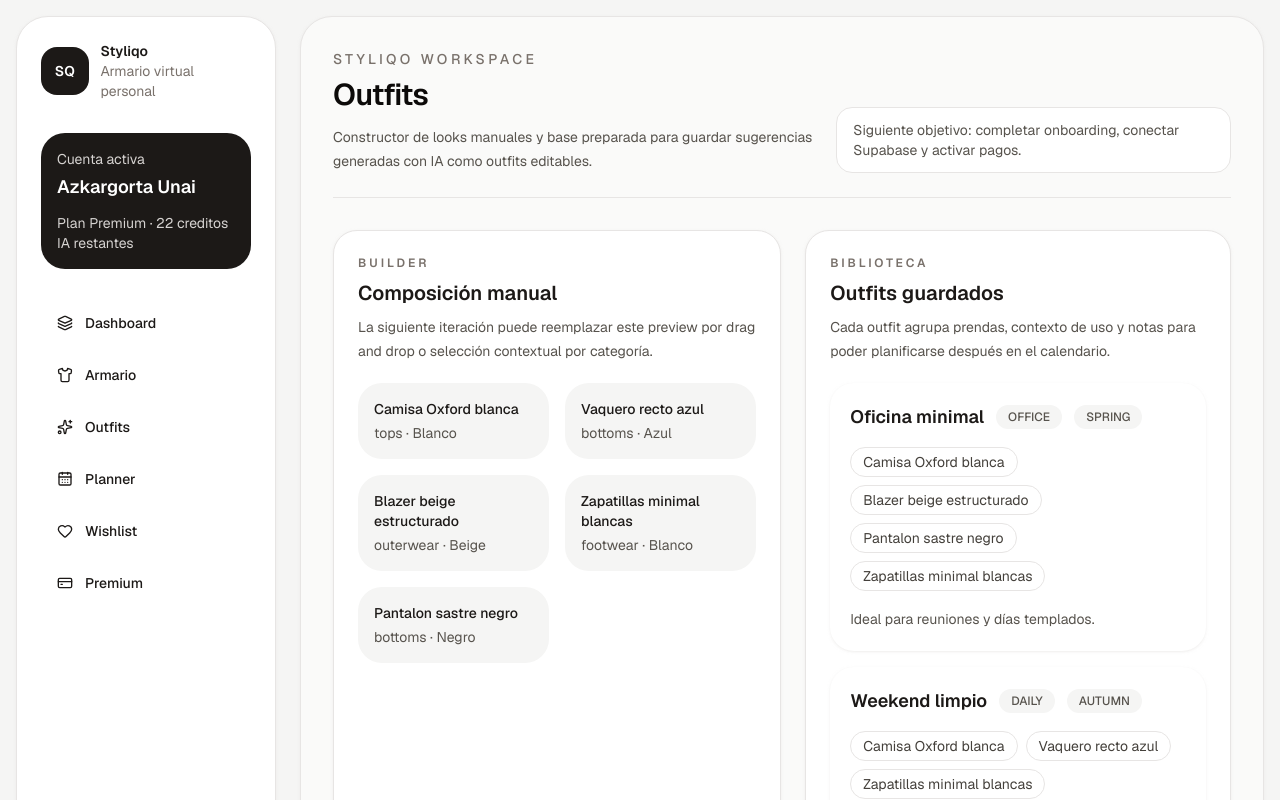
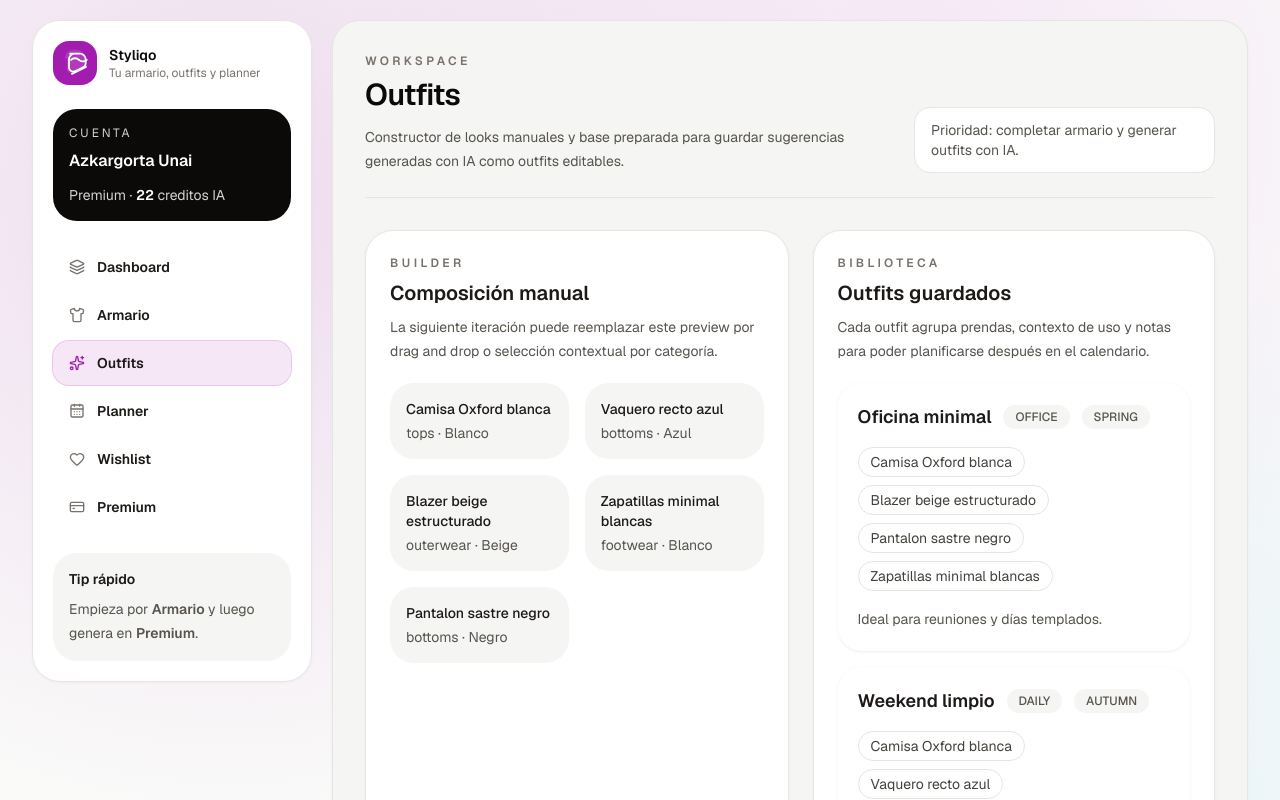
Before and after one commit to azkargorta/styliqo, a Next.js app: page /outfits in a window 1280 px wide. Shown: the top 800 px of the page. Built offline with nearby package versions, Linux system fonts and the light colour scheme.

Commit message:
Refactor global styles and enhance UI components. Update CSS variables for theming and add subtle background textures. Modify main layout and section card styles for improved aesthetics and consistency. Update sign-in error message for clarity regarding Supabase configuration.

```diff
--- a/src/app/globals.css
+++ b/src/app/globals.css
@@ -1,13 +1,34 @@
 @import "tailwindcss";
 
 :root {
-  --background: #f5f5f4;
+  --background: #fafaf9;
   --foreground: #1c1917;
+  --surface: #ffffff;
+  --surface-muted: #f5f5f4;
+  --border: #e7e5e4;
+
+  /* Brand: playful modern (berry accent) */
+  --brand: #a21caf;
+  --brand-600: #c026d3;
+  --brand-700: #a21caf;
+  --brand-800: #86198f;
+  --brand-900: #701a75;
+
+  --ring: color-mix(in srgb, var(--brand) 45%, white);
 }
 
 @theme inline {
   --color-background: var(--background);
   --color-foreground: var(--foreground);
+  --color-surface: var(--surface);
+  --color-surfaceMuted: var(--surface-muted);
+  --color-border: var(--border);
+  --color-brand: var(--brand);
+  --color-brand600: var(--brand-600);
+  --color-brand700: var(--brand-700);
+  --color-brand800: var(--brand-800);
+  --color-brand900: var(--brand-900);
+  --color-ring: var(--ring);
   --font-sans: var(--font-geist-sans);
   --font-mono: var(--font-geist-mono);
 }
@@ -31,3 +52,11 @@ a {
   background: #d6d3d1;
   color: #1c1917;
 }
+
+/* Subtle background texture for personality */
+.styliqo-bg {
+  background-image:
+    radial-gradient(circle at 18% 18%, color-mix(in srgb, var(--brand) 14%, transparent) 0%, transparent 46%),
+    radial-gradient(circle at 70% 12%, color-mix(in srgb, var(--brand-600) 10%, transparent) 0%, transparent 44%),
+    radial-gradient(circle at 82% 78%, color-mix(in srgb, #0ea5e9 9%, transparent) 0%, transparent 46%);
+}
--- a/src/app/page.tsx
+++ b/src/app/page.tsx
@@ -4,9 +4,9 @@ import { SectionCard } from "@/components/section-card";
 
 export default function Home() {
   return (
-    <main className="min-h-screen bg-stone-100 px-4 py-6 text-stone-900 lg:px-8">
+    <main className="min-h-screen bg-background styliqo-bg px-4 py-6 text-stone-900 lg:px-8">
       <div className="mx-auto flex max-w-7xl flex-col gap-6">
-        <section className="overflow-hidden rounded-[2rem] bg-stone-900 p-8 text-white shadow-xl shadow-stone-300/60 lg:p-12">
+        <section className="overflow-hidden rounded-[2rem] bg-stone-950 p-8 text-white shadow-xl shadow-stone-300/60 lg:p-12">
           <div className="grid gap-8 lg:grid-cols-[1.2fr_0.8fr]">
             <div>
               <p className="text-sm font-medium uppercase tracking-[0.28em] text-stone-300">
@@ -22,7 +22,7 @@ export default function Home() {
               <div className="mt-8 flex flex-col gap-3 sm:flex-row">
                 <Link
                   href="/dashboard"
-                  className="inline-flex items-center justify-center gap-2 rounded-full bg-white px-6 py-3 text-sm font-semibold text-stone-900 transition hover:bg-stone-200"
+                  className="inline-flex items-center justify-center gap-2 rounded-full bg-brand px-6 py-3 text-sm font-semibold text-white transition hover:bg-brand800"
                 >
                   Ver dashboard
                   <ArrowRight className="h-4 w-4" />
--- a/src/app/sign-in/page.tsx
+++ b/src/app/sign-in/page.tsx
@@ -20,7 +20,9 @@ export default function SignInPage() {
 
   async function onSubmit() {
     if (!supabase) {
-      setMessage("Supabase no está configurado. Revisa variables de entorno.");
+      setMessage(
+        "Supabase no está configurado en el navegador. Revisa `NEXT_PUBLIC_SUPABASE_URL` y `NEXT_PUBLIC_SUPABASE_ANON_KEY` en `.env.local` y reinicia `npm run dev`.",
+      );
       return;
     }
 
--- a/src/components/app-shell.tsx
+++ b/src/components/app-shell.tsx
@@ -1,16 +1,5 @@
 import Link from "next/link";
-import { Sparkles, CalendarDays, Heart, Layers3, Shirt, CreditCard } from "lucide-react";
-import { profile } from "@/lib/mock-data";
-import clsx from "clsx";
-
-const navigation = [
-  { href: "/dashboard", label: "Dashboard", icon: Layers3 },
-  { href: "/wardrobe", label: "Armario", icon: Shirt },
-  { href: "/outfits", label: "Outfits", icon: Sparkles },
-  { href: "/planner", label: "Planner", icon: CalendarDays },
-  { href: "/wishlist", label: "Wishlist", icon: Heart },
-  { href: "/premium", label: "Premium", icon: CreditCard },
-];
+import { SidebarNav } from "@/components/sidebar-nav";
 
 export function AppShell({
   title,
@@ -22,52 +11,17 @@ export function AppShell({
   children: React.ReactNode;
 }>) {
   return (
-    <div className="min-h-screen bg-stone-100">
-      <div className="mx-auto grid min-h-screen max-w-7xl gap-6 px-4 py-4 lg:grid-cols-[260px_minmax(0,1fr)]">
-        <aside className="rounded-[2rem] border border-stone-200 bg-white p-6 shadow-sm shadow-stone-200/50">
-          <Link href="/" className="inline-flex items-center gap-3">
-            <div className="flex h-12 w-12 items-center justify-center rounded-2xl bg-stone-900 text-sm font-semibold text-white">
-              SQ
-            </div>
+    <div className="min-h-screen bg-background styliqo-bg">
+      <div className="mx-auto grid min-h-screen max-w-7xl gap-5 px-4 py-5 lg:grid-cols-[280px_minmax(0,1fr)] lg:px-8">
+        <div className="lg:sticky lg:top-5 lg:self-start">
+          <SidebarNav />
+        </div>
+
+        <main className="rounded-[1.75rem] border border-border bg-surfaceMuted p-6 shadow-sm shadow-stone-200/40 lg:p-8">
+          <header className="mb-8 flex flex-col gap-4 border-b border-border pb-6 lg:flex-row lg:items-end lg:justify-between">
             <div>
-              <p className="text-sm font-semibold text-stone-900">Styliqo</p>
-              <p className="text-sm text-stone-500">Armario virtual personal</p>
-            </div>
-          </Link>
-
-          <div className="mt-8 rounded-3xl bg-stone-900 p-4 text-white">
-            <p className="text-sm text-stone-300">Cuenta activa</p>
-            <p className="mt-1 text-lg font-semibold">{profile.fullName}</p>
-            <p className="mt-3 text-sm text-stone-300">
-              Plan {profile.tier === "premium" ? "Premium" : "Free"} ·{" "}
-              {profile.monthlyAiCredits - profile.usedAiCredits} creditos IA restantes
-            </p>
-          </div>
-
-          <nav className="mt-8 space-y-2">
-            {navigation.map((item) => {
-              const Icon = item.icon;
-              return (
-                <Link
-                  key={item.href}
-                  href={item.href}
-                  className={clsx(
-                    "flex items-center gap-3 rounded-2xl px-4 py-3 text-sm font-medium text-stone-600 transition hover:bg-stone-100 hover:text-stone-950",
-                  )}
-                >
-                  <Icon className="h-4 w-4" />
-                  {item.label}
-                </Link>
-              );
-            })}
-          </nav>
-        </aside>
-
-        <main className="rounded-[2rem] border border-stone-200 bg-stone-50 p-6 shadow-sm shadow-stone-200/50 lg:p-8">
-          <header className="mb-8 flex flex-col gap-4 border-b border-stone-200 pb-6 lg:flex-row lg:items-end lg:justify-between">
-            <div>
-              <p className="text-sm font-medium uppercase tracking-[0.24em] text-stone-500">
-                Styliqo workspace
+              <p className="text-xs font-semibold uppercase tracking-[0.28em] text-stone-500">
+                Workspace
               </p>
               <h1 className="mt-2 text-3xl font-semibold tracking-tight text-stone-950">
                 {title}
@@ -76,13 +30,13 @@ export function AppShell({
                 {description}
               </p>
             </div>
-            <div className="rounded-2xl border border-stone-200 bg-white px-4 py-3 text-sm text-stone-600">
-              Siguiente objetivo: completar onboarding, conectar Supabase y activar pagos.
+            <div className="rounded-2xl border border-border bg-surface px-4 py-3 text-sm text-stone-600">
+              Prioridad: completar armario y generar outfits con IA.
             </div>
           </header>
           {children}
-          <footer className="mt-10 flex flex-col gap-3 border-t border-stone-200 pt-6 text-sm text-stone-500 sm:flex-row sm:items-center sm:justify-between">
-            <p>Base de producto preparada para conectar datos, pagos y automatizaciones.</p>
+          <footer className="mt-10 flex flex-col gap-3 border-t border-border pt-6 text-sm text-stone-500 sm:flex-row sm:items-center sm:justify-between">
+            <p>Styliqo · armario virtual personal</p>
             <div className="flex flex-wrap gap-4">
               <Link href="/onboarding">Onboarding</Link>
               <Link href="/pricing">Pricing</Link>
--- /dev/null
+++ b/src/components/brand/logo.tsx
@@ -0,0 +1,37 @@
+import clsx from "clsx";
+
+export function StyliqoLogoMark({ className }: { className?: string }) {
+  return (
+    <svg
+      viewBox="0 0 48 48"
+      className={clsx("h-10 w-10", className)}
+      fill="none"
+      xmlns="http://www.w3.org/2000/svg"
+      aria-hidden="true"
+    >
+      <path
+        d="M12 18.5c0-5.8 4.7-10.5 10.5-10.5h3c5.8 0 10.5 4.7 10.5 10.5v5.7c0 2.5-1.5 4.9-3.8 6l-10.8 5.3c-2.5 1.2-5.4.2-6.6-2.3-.3-.6-.4-1.2-.4-1.8V18.5Z"
+        fill="currentColor"
+        opacity="0.14"
+      />
+      <path
+        d="M18.2 12.8h11.6c3.9 0 7 3.1 7 7v4.5c0 2-1.1 3.9-2.9 4.8l-9.4 4.7c-2.7 1.3-5.9.2-7.2-2.5-.3-.6-.5-1.3-.5-2V19.8c0-3.9 3.1-7 7-7Z"
+        stroke="currentColor"
+        strokeWidth="2.2"
+        strokeLinejoin="round"
+      />
+      <path
+        d="M19.3 20.2c2.4-2.5 6.9-2.5 9.4 0 2.4 2.5 6.9 2.5 9.4 0"
+        stroke="currentColor"
+        strokeWidth="2.2"
+        strokeLinecap="round"
+      />
+      <path
+        d="M20.4 37.1l16.8-8.3"
+        stroke="currentColor"
+        strokeWidth="2.2"
+        strokeLinecap="round"
+      />
+    </svg>
+  );
+}
--- a/src/components/section-card.tsx
+++ b/src/components/section-card.tsx
@@ -19,13 +19,13 @@ export function SectionCard({
   return (
     <section
       className={clsx(
-        "rounded-3xl border border-stone-200 bg-white p-6 shadow-sm shadow-stone-200/50",
+        "rounded-[1.75rem] border border-border bg-surface p-6 shadow-sm shadow-stone-200/40",
         className,
       )}
     >
       <div className="mb-5">
         {eyebrow ? (
-          <p className="text-xs font-semibold uppercase tracking-[0.24em] text-stone-500">
+          <p className="text-xs font-semibold uppercase tracking-[0.28em] text-stone-500">
             {eyebrow}
           </p>
         ) : null}
--- /dev/null
+++ b/src/components/sidebar-nav.tsx
@@ -0,0 +1,95 @@
+"use client";
+
+import Link from "next/link";
+import { usePathname } from "next/navigation";
+import clsx from "clsx";
+import {
+  CalendarDays,
+  CreditCard,
+  Heart,
+  Layers3,
+  Shirt,
+  Sparkles,
+} from "lucide-react";
+import { profile } from "@/lib/mock-data";
+import { StyliqoLogoMark } from "@/components/brand/logo";
+
+const navigation = [
+  { href: "/dashboard", label: "Dashboard", icon: Layers3 },
+  { href: "/wardrobe", label: "Armario", icon: Shirt },
+  { href: "/outfits", label: "Outfits", icon: Sparkles },
+  { href: "/planner", label: "Planner", icon: CalendarDays },
+  { href: "/wishlist", label: "Wishlist", icon: Heart },
+  { href: "/premium", label: "Premium", icon: CreditCard },
+];
+
+export function SidebarNav() {
+  const pathname = usePathname();
+
+  return (
+    <aside className="rounded-[1.75rem] border border-border bg-surface p-5 shadow-sm shadow-stone-200/40">
+      <Link href="/" className="flex items-center gap-3">
+        <div className="grid h-11 w-11 place-items-center rounded-2xl bg-brand text-white">
+          <StyliqoLogoMark className="h-7 w-7 text-white" />
+        </div>
+        <div className="min-w-0">
+          <p className="truncate text-sm font-semibold text-stone-950">Styliqo</p>
+          <p className="truncate text-xs text-stone-500">
+            Tu armario, outfits y planner
+          </p>
+        </div>
+      </Link>
+
+      <div className="mt-6 rounded-3xl bg-stone-950 p-4 text-white">
+        <p className="text-xs uppercase tracking-[0.24em] text-stone-300">
+          Cuenta
+        </p>
+        <p className="mt-2 text-base font-semibold">{profile.fullName}</p>
+        <p className="mt-3 text-sm text-stone-300">
+          {profile.tier === "premium" ? "Premium" : "Free"} ·{" "}
+          <span className="font-semibold text-white">
+            {profile.monthlyAiCredits - profile.usedAiCredits}
+          </span>{" "}
+          creditos IA
+        </p>
+      </div>
+
+      <nav className="mt-6 space-y-1">
+        {navigation.map((item) => {
+          const Icon = item.icon;
+          const active =
+            pathname === item.href || pathname?.startsWith(`${item.href}/`);
+
+          return (
+            <Link
+              key={item.href}
+              href={item.href}
+              className={clsx(
+                "flex items-center gap-3 rounded-2xl px-4 py-3 text-sm font-semibold transition",
+                active
+                  ? "bg-brand/10 text-stone-950 ring-1 ring-brand/25"
+                  : "text-stone-600 hover:bg-stone-100 hover:text-stone-950",
+              )}
+            >
+              <Icon
+                className={clsx(
+                  "h-4 w-4",
+                  active ? "text-brand" : "text-stone-500",
+                )}
+              />
+              {item.label}
+            </Link>
+          );
+        })}
+      </nav>
+
+      <div className="mt-6 rounded-3xl bg-surfaceMuted p-4 text-sm text-stone-700">
+        <p className="font-semibold text-stone-900">Tip rápido</p>
+        <p className="mt-2 leading-6 text-stone-600">
+          Empieza por <span className="font-semibold">Armario</span> y luego
+          genera en <span className="font-semibold">Premium</span>.
+        </p>
+      </div>
+    </aside>
+  );
+}
```
Also changed, not shown: src/lib/supabase/browser.ts (+7 -3 lines).
